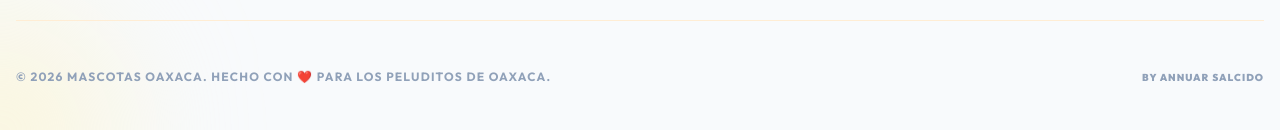
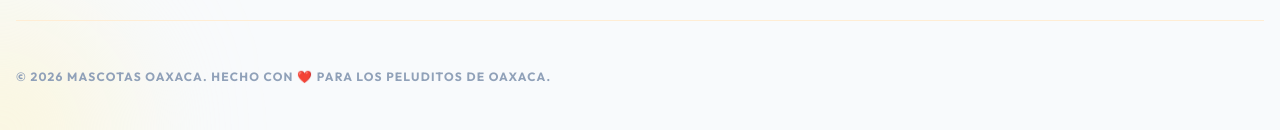
Before and after one commit to Sadat2004-hub/mascotas-oaxaca, a Next.js app: page /contacto in a window 1280 px wide. Shown: the part 1665-1795 px from the top of the page. Built offline with nearby package versions, Linux system fonts and the light colour scheme.

Commit message:
Footer: Remove developer credit

```diff
--- a/src/components/Footer.tsx
+++ b/src/components/Footer.tsx
@@ -103,9 +103,7 @@ export default function Footer() {
                     <p className="text-xs font-bold text-slate-400 uppercase tracking-widest">
                         © {currentYear} Mascotas Oaxaca. Hecho con ❤️ para los peluditos de Oaxaca.
                     </p>
-                    <div className="flex gap-8 text-[10px] font-black uppercase tracking-widest text-slate-400">
-                        <span>By Annuar Salcido</span>
-                    </div>
+
                 </div>
             </div>
         </footer>
```
